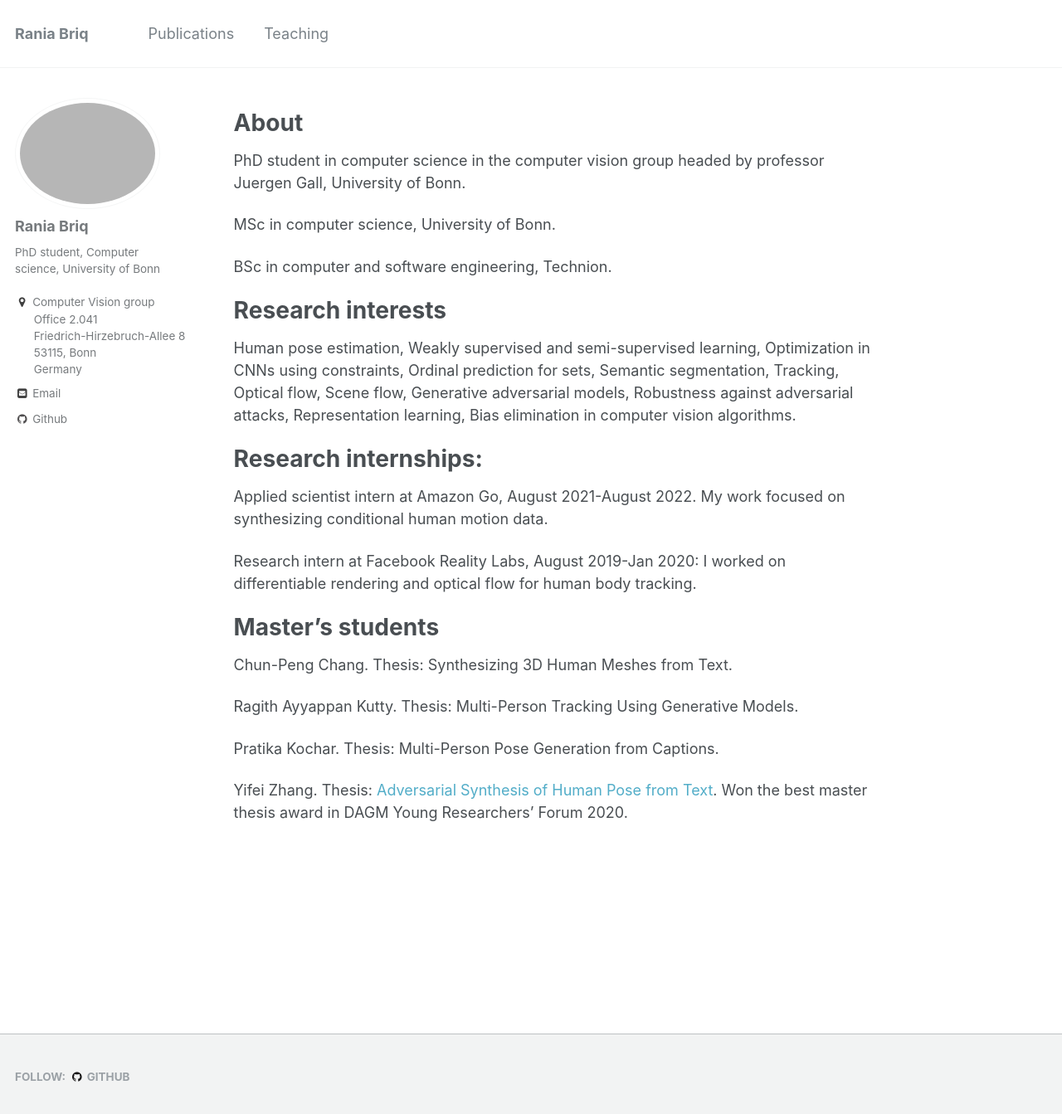
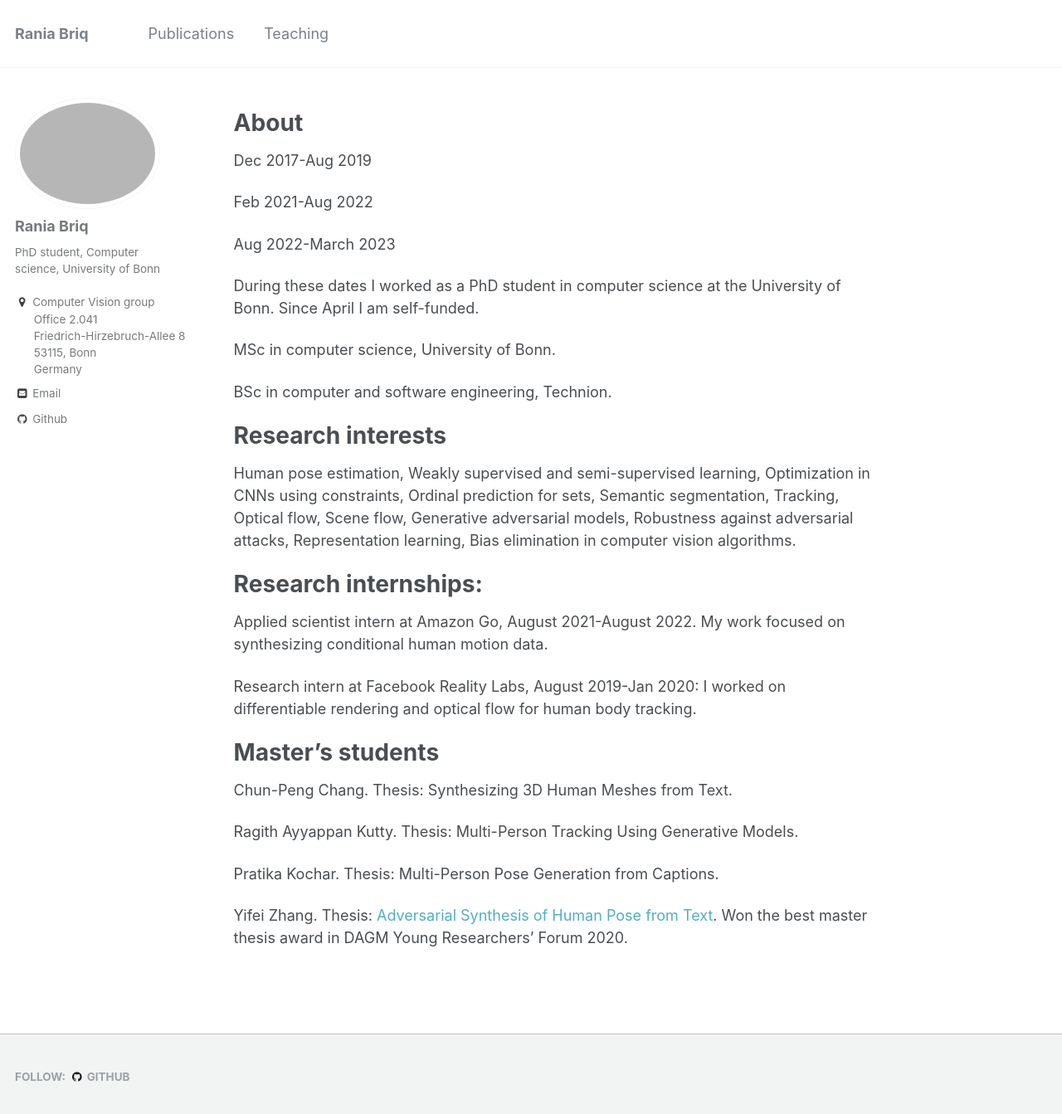
Before and after one commit to briqr/briqr.github.io, a Jekyll site: the page built from _pages/about.md, in a window 1280 px wide and 1356 px high. Shown: the top 1343 px of the window at 83% size. Built offline with Jekyll 4.4.1, drawn with Linux system fonts in a browser that asks for light colours.

Commit message:
Update about.md

```diff
--- a/_pages/about.md
+++ b/_pages/about.md
@@ -15,7 +15,13 @@ redirect_from:
 
 About
 ======
-PhD student in computer science in the computer vision group headed by professor Juergen Gall, University of Bonn.
+Dec 2017-Aug 2019
+
+Feb 2021-Aug 2022
+
+Aug 2022-March 2023
+
+During these dates I worked as a PhD student in computer science at the University of Bonn. Since April I am self-funded.
 
 MSc in computer science, University of Bonn.
 
```
